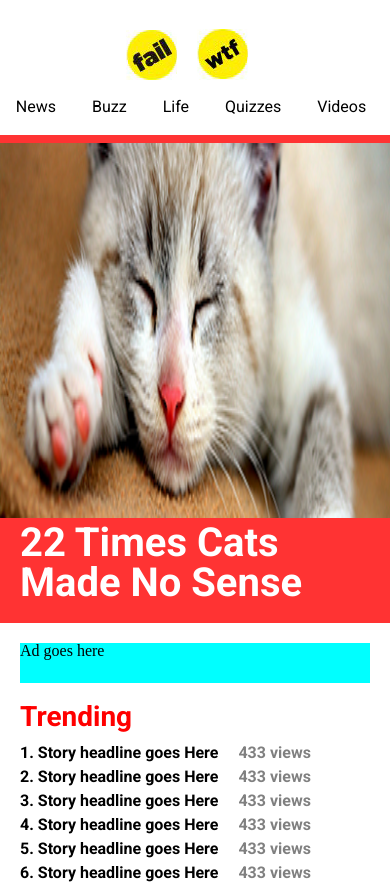
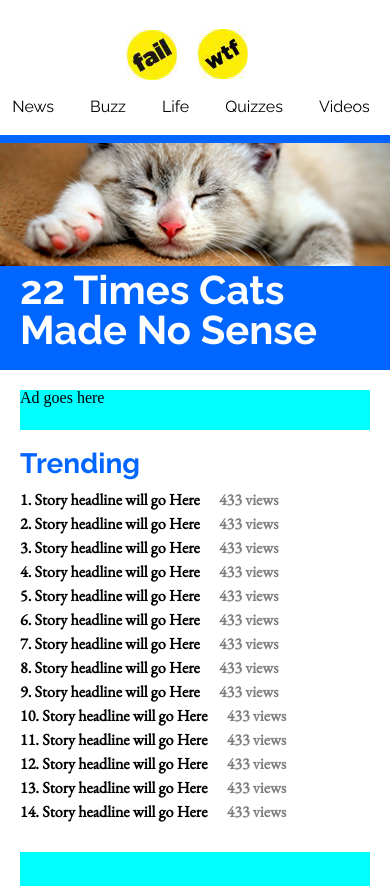
Before and after one commit to katelynrowe/news-redesign, a plain HTML site: page index.html in a window 390 px wide. Shown: the part 206-1092 px from the top of the page. Drawn offline with nearby package versions, Linux system fonts and the light colour scheme.

Commit message:
New Commit
Make changes to colors/fonts. Attempt to fix media query

```diff
--- a/css/style.css
+++ b/css/style.css
@@ -19,7 +19,7 @@
 }
 
 .headers a {
-	font-family: "roboto";
+	font-family: "Raleway";
 	font-weight: thin;
 	font-size: 1.25em;
 	color: black;
@@ -29,21 +29,21 @@
 }
 
 .dominant {
-	background-color: rgba(255,0,0,.8);
+	background-color: rgba(0,102,255,1);
 	margin-top: 20px;
 	margin-bottom: 20px;
 }
 
 .dominant img {
 	width: 100%;
-	height: 375px;
+	max-height: 375px;
 	margin-bottom: .1em;
 	margin-top: .5em;
 }
 
 h1 {
-	font-family: "roboto";
-	font-weight: bold;
+	font-family: "Raleway";
+	font-weight: 700;
 	font-size: 2.75em;
 	margin-bottom: .25em;
 	color: white;
@@ -56,9 +56,9 @@ h1 {
 }
 
 h2 {
-	color: red;
-	font-family: roboto;
-	font-weight: bold;
+	color: rgba(0,102,255,1);
+	font-family: "Raleway";
+	font-weight: 600;
 	font-size: 1.75em;
 	float: inline;
 	margin-bottom: .5em;
@@ -66,14 +66,14 @@ h2 {
 
 li {
  	list-style: decimal;
- 	font-family: roboto;
+ 	font-family: "EB Garamond";
  	font-weight: bold;
  	font-size: 1em;
  	margin-top: .5em;
 }
 
 span {
-	font-family: roboto;
+	font-family: "EB Garamond";
 	color: grey;
 	font-size: 1em;
 	margin-left: 1em;
@@ -90,7 +90,7 @@ span {
 }
 
 .social {
-	background-color: rgba(255,0,0,.8);
+	background-color: rgba(0,102,255,1);
 	min-height: 5.5em;
 	margin-bottom: 1em;
 }
@@ -98,11 +98,12 @@ span {
 .video {
 	border: solid 1px;
 	min-height: 5.25em;
+	background-color: grey;
 }
 
 h3 {
-	font-family: roboto;
- 	font-weight: bold;
+	font-family: "Raleway";
+ 	font-weight: 600;
  	font-size: 1em;
  	margin-top: .5em;
  	text-transform: uppercase;
@@ -116,9 +117,9 @@ h3 {
 .news a {
 	text-decoration: none;
 	color: black;
-	font-family: roboto;
+	font-family: "Raleway";
 	font-size: 2em;
-	font-weight: bold;
+	font-weight: 400;
 	margin-bottom: 1.5em;
 	float: inline;
 }
@@ -129,8 +130,10 @@ h3 {
 
 
 @media (min-width: 0px) and (max-width: 650px) {
-	.header img {
-		max-height: 3%;
+
+	.header {
+		max-height: 10%;
+		vertical-align: center;
 	}
 
 	.headers a {
@@ -138,6 +141,7 @@ h3 {
 	}
 
 	.dominant img {
+		max-width: 100%;
 		max-height: 25%;
 	}
 
@@ -146,12 +150,27 @@ h3 {
 		margin-bottom: .5em;
 	}
 
+	.follow {
+		margin-bottom: 2em;
+	}
+
+	.news {
+		margin-bottom: 2em;
+	}
+
 	.news img {
-		width: 50%;
+		max-width: 100%;
 	}
 
 	.news a {
 		float: inline;
 		margin-bottom: .5em;
 	}
+
+	.videos {
+		max-width: 75%;
+		min-height: 6.5em;
+		float: inline;
+		margin-bottom: 2em;
+	}
 }
--- a/index.html
+++ b/index.html
@@ -10,7 +10,7 @@
     <link rel="stylesheet" href="css/reset.css">
     <link rel="stylesheet" href="css/style.css">
     <link rel="stylesheet" href="css/skeleton.css">
-    <link href='https://fonts.googleapis.com/css?family=Roboto:100,400,500,900,700' rel='stylesheet' type='text/css'>
+    <link href='https://fonts.googleapis.com/css?family=Raleway:400,300,700,900|EB+Garamond' rel='stylesheet' type='text/css'>
   </head>
 
   <body>
@@ -53,20 +53,20 @@
           <div class="three columns">
               <div class="trending">
                 <h2>Trending</h2>
-                <li>Story headline goes Here <span>433 views</span></li>
-                <li>Story headline goes Here <span>433 views</span></li>
-                <li>Story headline goes Here <span>433 views</span></li>
-                <li>Story headline goes Here <span>433 views</span></li>
-                <li>Story headline goes Here <span>433 views</span></li>
-                <li>Story headline goes Here <span>433 views</span></li>
-                <li>Story headline goes Here <span>433 views</span></li>
-                <li>Story headline goes Here <span>433 views</span></li>
-                <li>Story headline goes Here <span>433 views</span></li>
-                <li>Story headline goes Here <span>433 views</span></li>
-                <li>Story headline goes Here <span>433 views</span></li>
-                <li>Story headline goes Here <span>433 views</span></li>
-                <li>Story headline goes Here <span>433 views</span></li>
-                <li>Story headline goes Here <span>433 views</span></li>
+                <li>Story headline will go Here <span>433 views</span></li>
+                <li>Story headline will go Here <span>433 views</span></li>
+                <li>Story headline will go Here <span>433 views</span></li>
+                <li>Story headline will go Here <span>433 views</span></li>
+                <li>Story headline will go Here <span>433 views</span></li>
+                <li>Story headline will go Here <span>433 views</span></li>
+                <li>Story headline will go Here <span>433 views</span></li>
+                <li>Story headline will go Here <span>433 views</span></li>
+                <li>Story headline will go Here <span>433 views</span></li>
+                <li>Story headline will go Here <span>433 views</span></li>
+                <li>Story headline will go Here <span>433 views</span></li>
+                <li>Story headline will go Here <span>433 views</span></li>
+                <li>Story headline will go Here <span>433 views</span></li>
+                <li>Story headline will go Here <span>433 views</span></li>
               </div>
 
               <div class="adbox">
@@ -96,21 +96,24 @@
           <div class="three columns">
             <script type="text/javascript" src="http://webplayer.yahooapis.com/player.js"> </script>
             <h2>Videos</h2>
+            <div class="videos">
               <div class="video"></div>
               <h3>description for video here</h3>
               <div class="video"></div>
               <h3>description for video here</h3>
-
+            </div>
 
               <div class="adbox">
               </div>
 
+            <div class="videos">
               <div class="video"></div>
               <h3>description for video here</h3>
               <div class="video"></div>
               <h3>description for video here</h3>
               <div class="video"></div>
               <h3>description for video here</h3>
+            </div>
 
           </div>
         </div>
```
